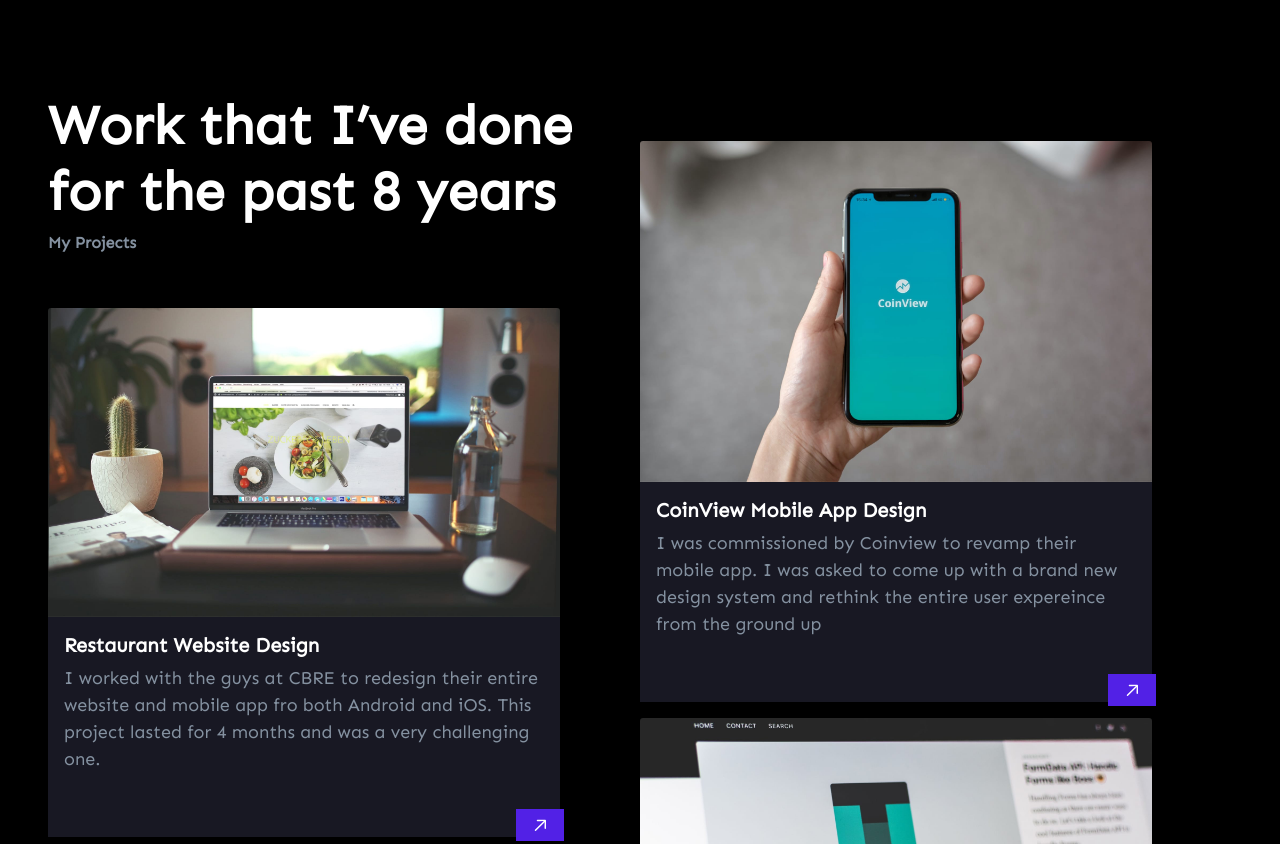
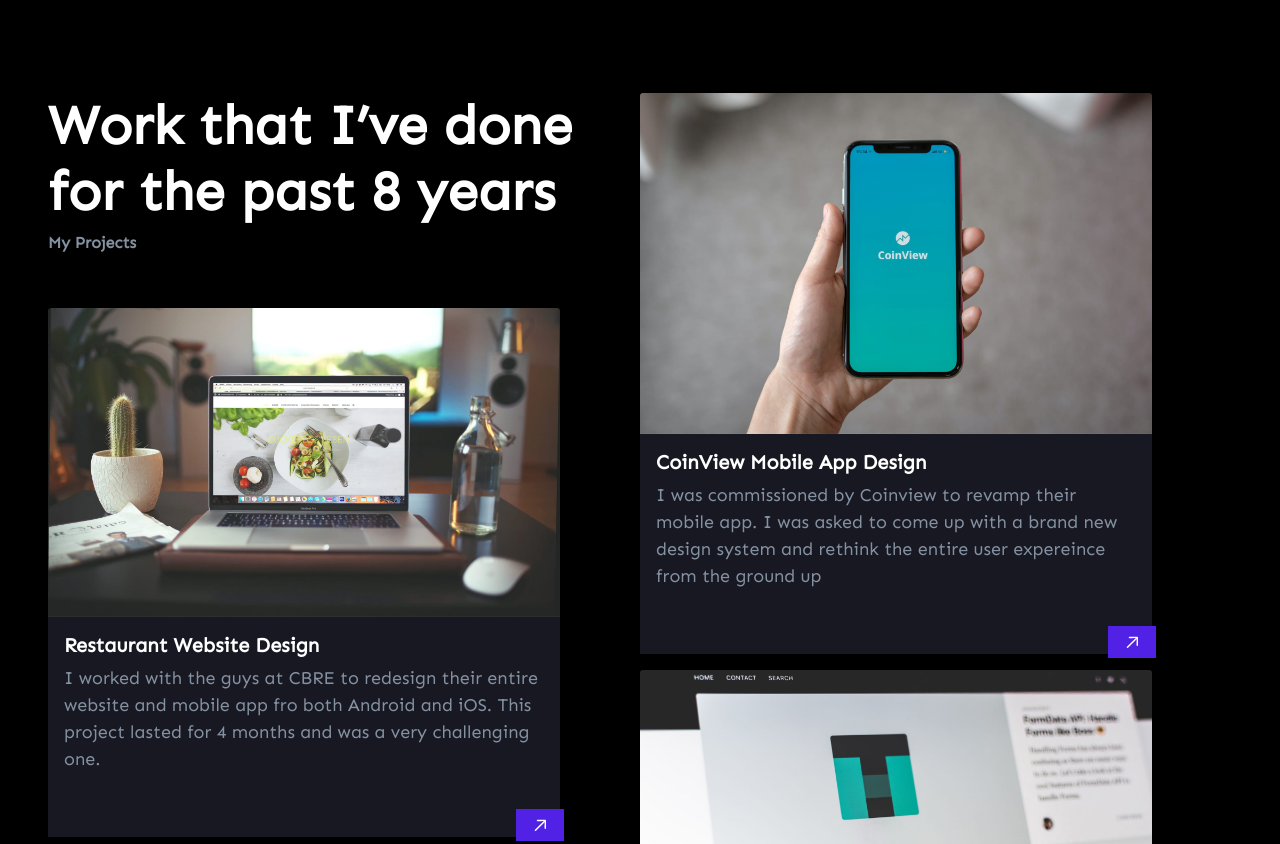
Before and after one commit to raoadithi/portfolio, a plain HTML site: page index.html in a window 1280 px wide. Shown: the part 2988-3832 px from the top of the page. Drawn offline with nearby package versions, Linux system fonts and the light colour scheme; animation ran at ten frames a second.

Commit message:
Update index.html

```diff
--- a/index.html
+++ b/index.html
@@ -163,7 +163,7 @@
             </div>
             </div>
           </div>
-          <div class="col-md-6 col-12 py-5">
+          <div class="col-md-6 col-12">
             <div class="card-container border-0  pb-3" data-aos="fade-up">
               <img src="./photos/60670665a9322f84ef916559_Project 3.jpg" class="card-img-top" alt="mobile-app">
               <div class="card-body" style="background-color:#181823;">
```
